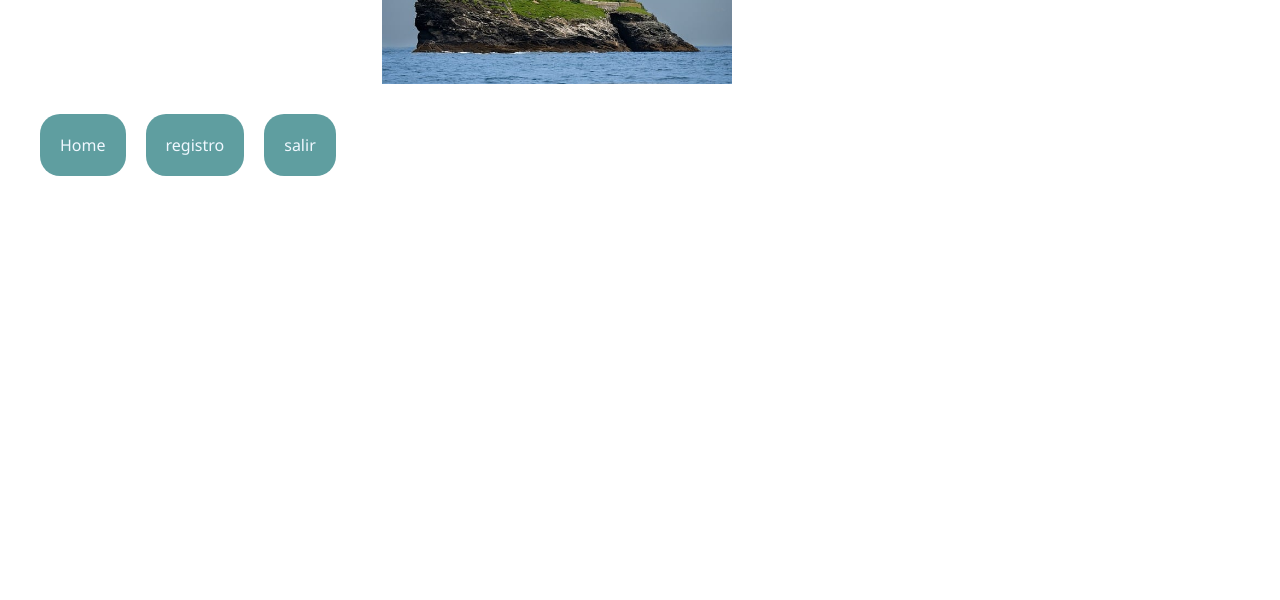
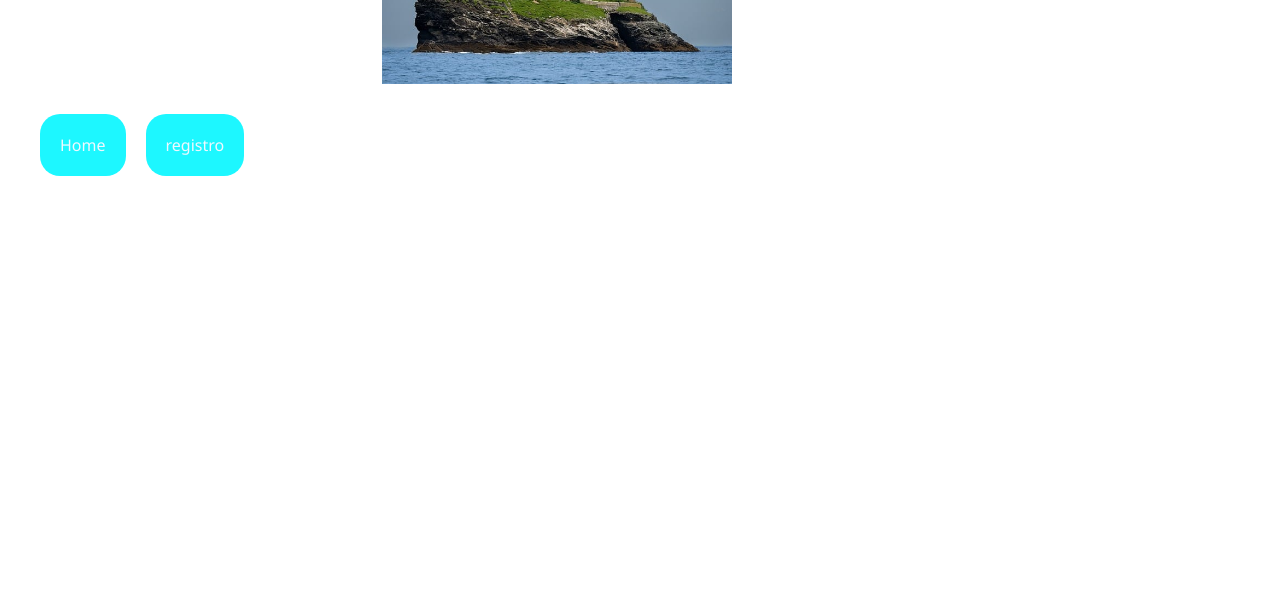
Before and after one commit to johanramirez91/jovenesCreativosFront, a plain HTML site: page index.html in a window 1280 px wide. Shown: the part 200-800 px from the top of the page. Drawn offline with Linux system fonts and the light colour scheme.

Commit message:
se elimina item menu y se cambia color botones

```diff
--- a/index.html
+++ b/index.html
@@ -15,7 +15,6 @@
         <ul>
             <li><a href="./home.html">Home</a></li>
             <li><a href="./registro.html">registro</a></li>
-            <li><a href="">salir</a></li>
         </ul>
     </nav>
 </body>
--- a/styles.css
+++ b/styles.css
@@ -31,7 +31,7 @@ a {
     text-decoration: none;
     width: 40px;
     border-radius: 20px;
-    background-color: cadetblue;
+    background-color: rgb(29, 247, 255);
     padding: 20px;
     color: aliceblue;
     font-family: 'Segoe UI', Tahoma, Geneva, Verdana, sans-serif;
```
